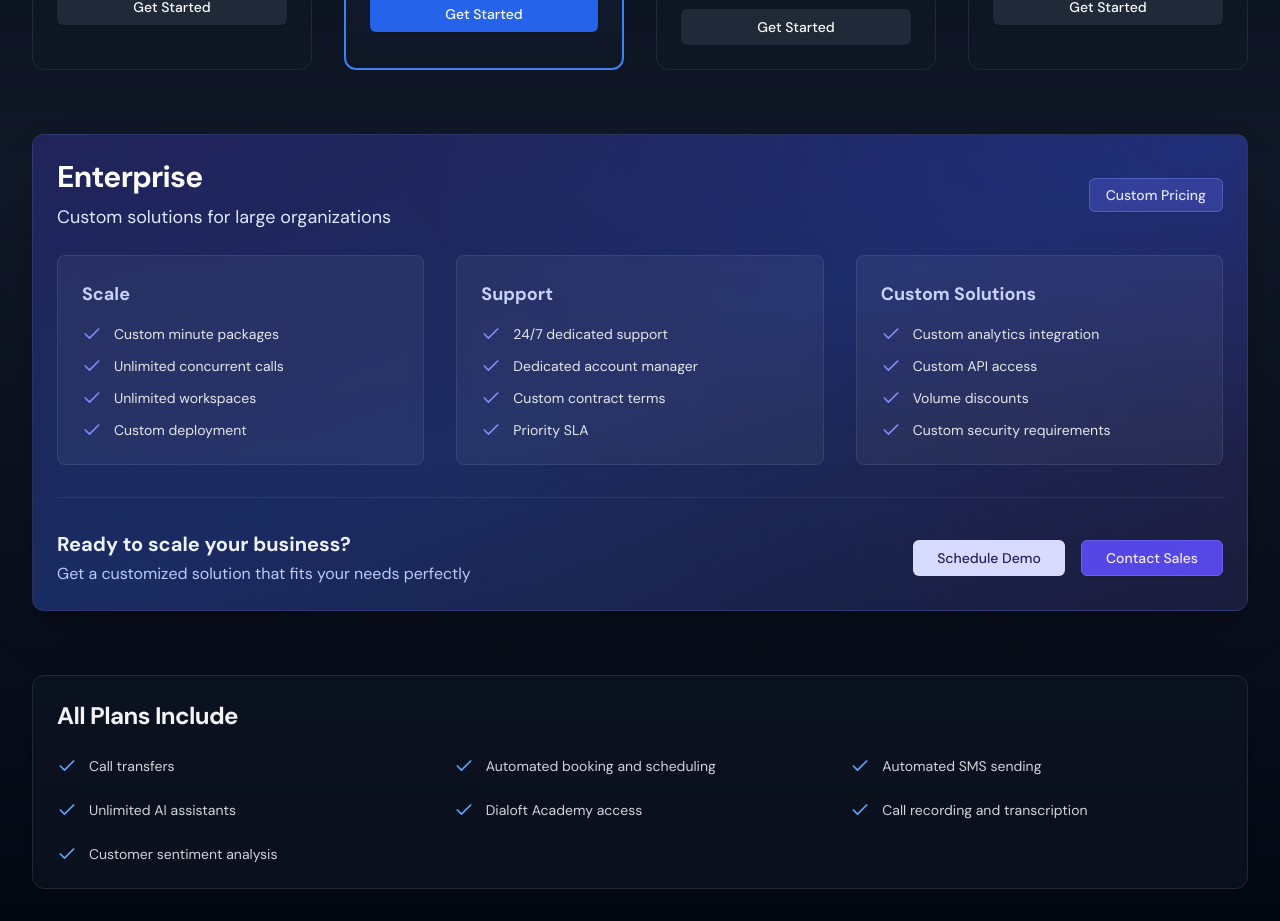
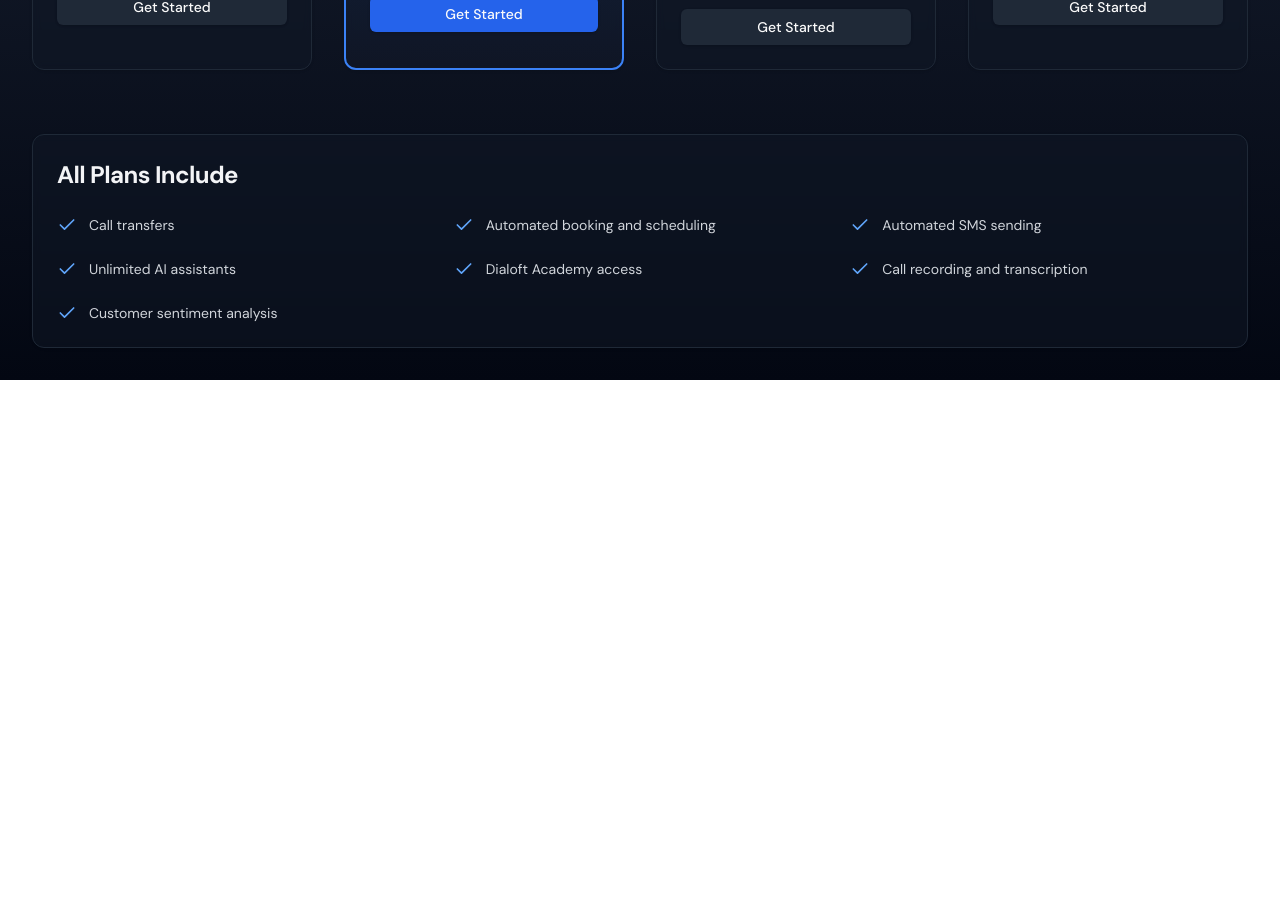
Before and after one commit to kenixgamer/dialoftai, a React (Vite) app: page /pricing in a window 1280 px wide. Shown: the part 560-1481 px from the top of the page. After the commit the page ends 940 px from the top, so only its background shows below. Built offline with nearby package versions, Linux system fonts and the light colour scheme.

Commit message:
Comment out enterprise features and card component in PricingPage

```diff
--- a/src/components/PricingPage.tsx
+++ b/src/components/PricingPage.tsx
@@ -120,35 +120,35 @@ const PricingPage = () => {
     'Customer sentiment analysis'
   ];
 
-  const enterpriseFeatures = [
-    {
-      category: 'Scale',
-      features: [
-        'Custom minute packages',
-        'Unlimited concurrent calls',
-        'Unlimited workspaces',
-        'Custom deployment'
-      ]
-    },
-    {
-      category: 'Support',
-      features: [
-        '24/7 dedicated support',
-        'Dedicated account manager',
-        'Custom contract terms',
-        'Priority SLA'
-      ]
-    },
-    {
-      category: 'Custom Solutions',
-      features: [
-        'Custom analytics integration',
-        'Custom API access',
-        'Volume discounts',
-        'Custom security requirements'
-      ]
-    }
-  ];
+  // const enterpriseFeatures = [
+  //   {
+  //     category: 'Scale',
+  //     features: [
+  //       'Custom minute packages',
+  //       'Unlimited concurrent calls',
+  //       'Unlimited workspaces',
+  //       'Custom deployment'
+  //     ]
+  //   },
+  //   {
+  //     category: 'Support',
+  //     features: [
+  //       '24/7 dedicated support',
+  //       'Dedicated account manager',
+  //       'Custom contract terms',
+  //       'Priority SLA'
+  //     ]
+  //   },
+  //   {
+  //     category: 'Custom Solutions',
+  //     features: [
+  //       'Custom analytics integration',
+  //       'Custom API access',
+  //       'Volume discounts',
+  //       'Custom security requirements'
+  //     ]
+  //   }
+  // ];
 
   return (
     <div className="min-h-screen bg-gradient-to-b from-gray-950 via-gray-900 to-gray-950 text-white p-8">
@@ -166,7 +166,7 @@ const PricingPage = () => {
           ))}
         </div>
 
-        <Card className="mt-8 bg-gradient-to-br from-indigo-950 via-blue-950 to-slate-900 border-indigo-400/20 backdrop-blur-lg relative overflow-hidden shadow-2xl">
+        {/* <Card className="mt-8 bg-gradient-to-br from-indigo-950 via-blue-950 to-slate-900 border-indigo-400/20 backdrop-blur-lg relative overflow-hidden shadow-2xl">
           <div className="absolute inset-0">
             <div className="absolute inset-0 bg-gradient-to-r from-blue-500/10 via-indigo-500/10 to-purple-500/10 animate-pulse" />
             <div className="absolute inset-0 bg-[radial-gradient(ellipse_at_top_right,_var(--tw-gradient-stops))] from-blue-700/20 via-transparent to-transparent" />
@@ -213,7 +213,7 @@ const PricingPage = () => {
               </div>
             </div>
           </CardContent>
-        </Card>
+        </Card> */}
 
         <Card className="mt-16 bg-gray-900/50 border-gray-800 backdrop-blur-sm">
           <CardHeader>
```
